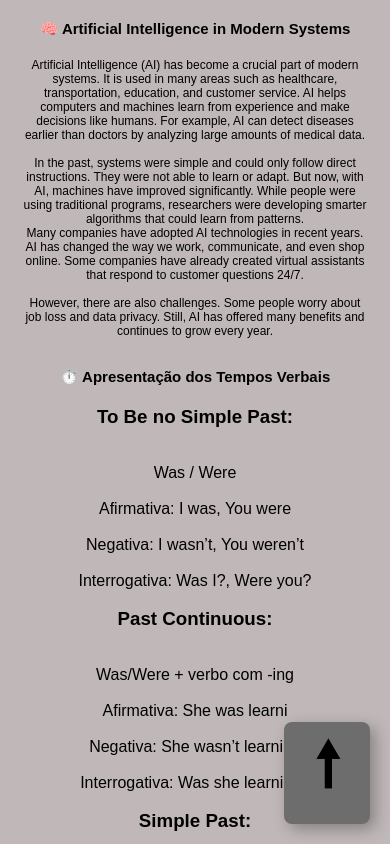
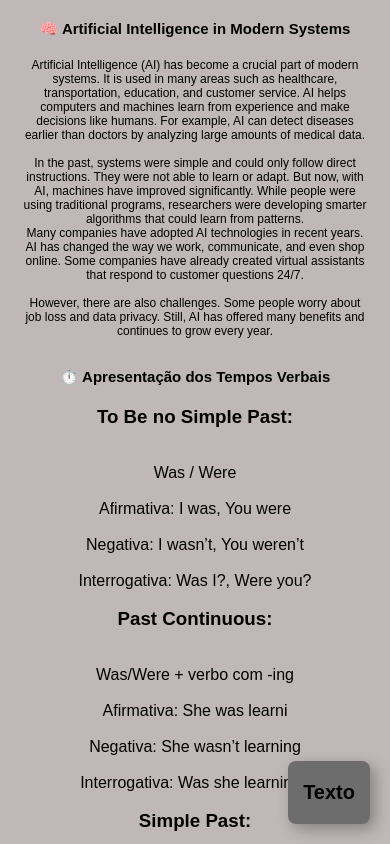
Before and after one commit to cassio220807/IA, a plain HTML site: page index.html in a window 390 px wide. Shown: the top 844 px of the page. Drawn offline with Linux system fonts and the light colour scheme.

Commit message:
que deus me ajude

```diff
--- a/index.html
+++ b/index.html
@@ -313,7 +313,7 @@
         <input type="submit" id="enviar" class="enviar" value="Enviar">
       </div>
     </form>
-    <button onclick="irParaTopo()" class="seta1"><h1>🠕</h1></button>
+    <button onclick="irParaTopo()" class="seta1"><h1>Texto</h1></button>
   </main>
 
   <script src="script.js"></script>
--- a/style2.css
+++ b/style2.css
@@ -50,11 +50,10 @@ html {
     position: fixed;
     bottom: 20px; /* distância do fundo */
     right: 20px;  /* distância da direita */
-    padding-left: 30px;
-    padding-right: 30px;
+    padding:30px 30px;
     cursor: pointer;
     width: auto;
-    max-width: 100px;
+    max-width: 150px;
     height: auto;
     max-height: 150px;
     background-color:rgb(109, 109, 109);
@@ -66,15 +65,15 @@ html {
 }
 .seta1 h1{
     color: black;
-    font-size: 90px;
+    font-size: 30px;
 }
 
 @media (max-width: 730px){
     .seta1{
-        padding: 0px 30px;
+        padding:20px 15px;
     }
     .seta1 h1{
-    font-size: 60px;
+    font-size: 20px;
 
     }
     .pergunta{
```
Also changed, not shown: image-removebg-preview.png (added).
